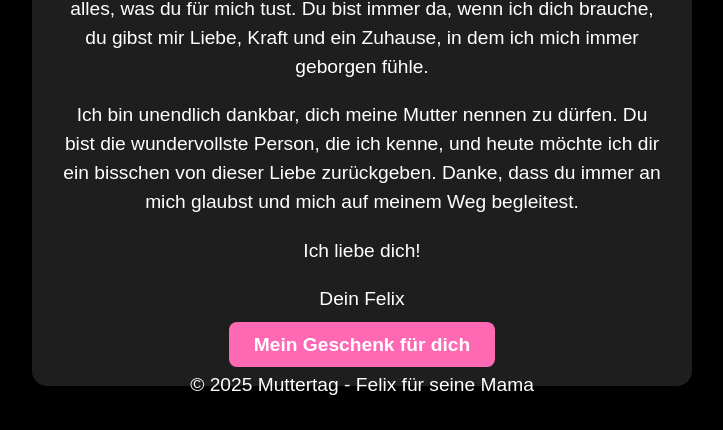
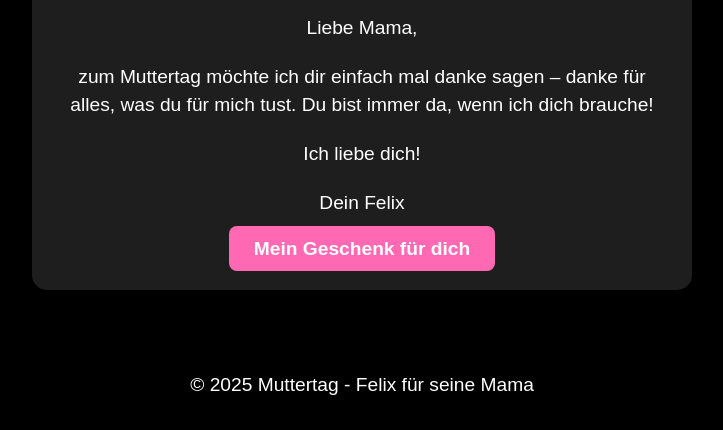
Before and after one commit to ffelixlab/mothersday, a plain HTML site: page index.html in a window 1280 px wide. Shown: the part 370-800 px from the top of the page, without its empty margins (278-1001 px from the left). Drawn offline with Linux system fonts and the light colour scheme.

Commit message:
Update index.html

```diff
--- a/index.html
+++ b/index.html
@@ -88,8 +88,7 @@
     <h1>Alles Gute zum Muttertag, Mama!</h1>
     <h2>Für die beste Mama der Welt</h2>
     <p>Liebe Mama,</p>
-    <p>zum Muttertag möchte ich dir einfach mal danke sagen – danke für alles, was du für mich tust. Du bist immer da, wenn ich dich brauche, du gibst mir Liebe, Kraft und ein Zuhause, in dem ich mich immer geborgen fühle.</p>
-    <p>Ich bin unendlich dankbar, dich meine Mutter nennen zu dürfen. Du bist die wundervollste Person, die ich kenne, und heute möchte ich dir ein bisschen von dieser Liebe zurückgeben. Danke, dass du immer an mich glaubst und mich auf meinem Weg begleitest.</p>
+    <p>zum Muttertag möchte ich dir einfach mal danke sagen – danke für alles, was du für mich tust. Du bist immer da, wenn ich dich brauche!
     <p>Ich liebe dich!</p>
     <p>Dein Felix</p>
     <a href="#" class="button">Mein Geschenk für dich</a>
```
